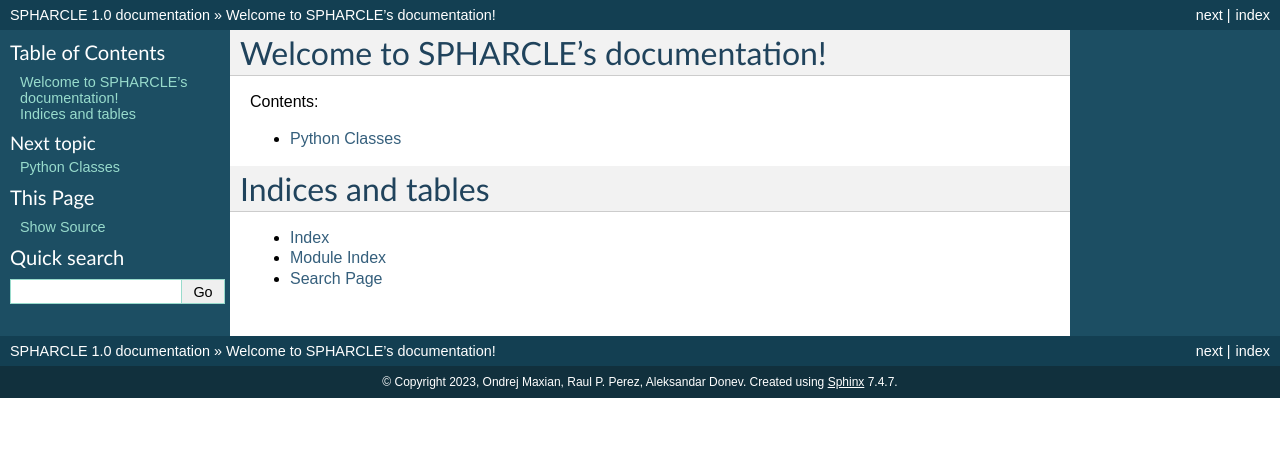
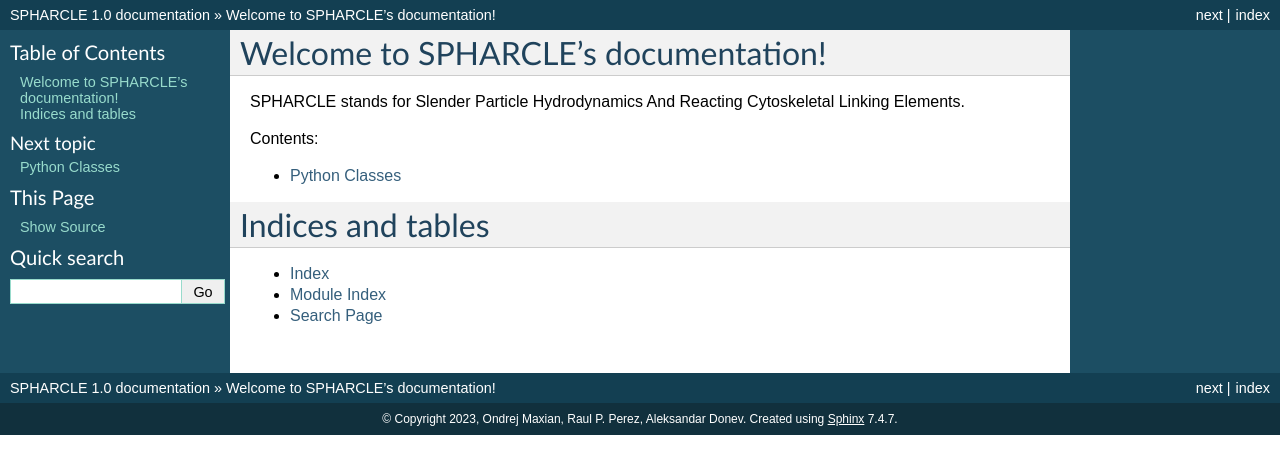
Before and after one commit to stochasticHydroTools/SlenderBody, a Sphinx documentation site: the page built from docs/index.rst, in a window 1280 px wide. Shown: the top 474 px of the page. Built offline with Sphinx 7.4.7, drawn with Linux system fonts in a browser that asks for light colours.

Commit message:
Update conf

```diff
--- a/docs/index.rst
+++ b/docs/index.rst
@@ -1,5 +1,7 @@
 Welcome to SPHARCLE's documentation!
 ===================================
+SPHARCLE stands for Slender Particle Hydrodynamics
+And Reacting Cytoskeletal Linking Elements.
 
 Contents:
 
```
